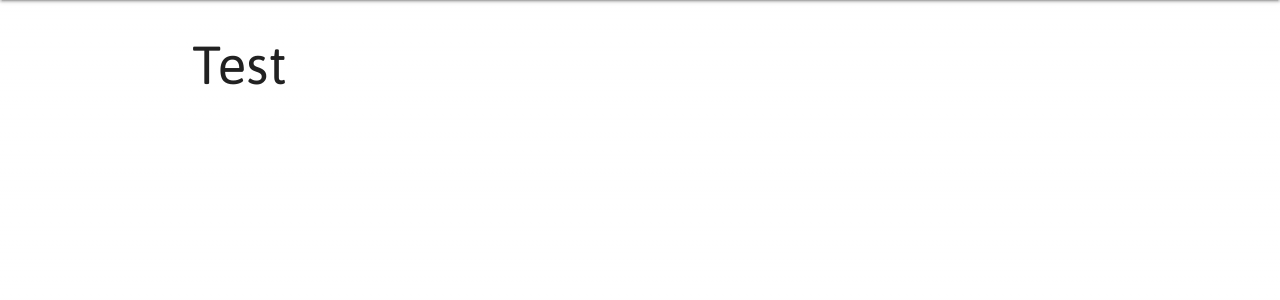
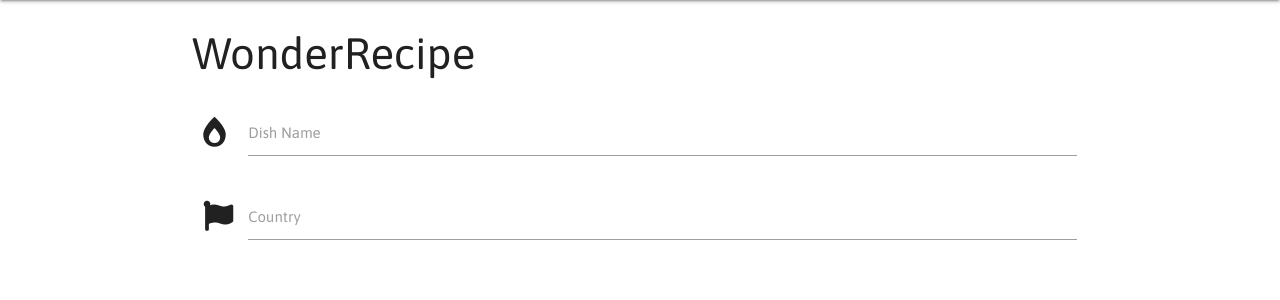
Before and after one commit to kervo/DataCentric_MS3, a Flask app: page /add_recipe in a window 1280 px wide. Shown: the part 64-364 px from the top of the page. Run offline with Flask 2, Linux system fonts and the light colour scheme; some libraries are stand-ins or nearby versions.

Commit message:
css-colour change, icons added

```diff
--- a/templates/add_recipe.html
+++ b/templates/add_recipe.html
@@ -1,4 +1,20 @@
 {% extends "base.html" %}
 {% block content %}
-<h2>Test</h2>
+<div class="row">
+    <h3 class="dark-pink-text">WonderRecipe</h3>
+  <form class="col s12">
+    <div class="row">
+      <div class="input-field col s12">
+        <i class="fas fa-burn prefix"></i>
+        <input id="recipe_name" type="text" class="validate" />
+        <label for="recipe_name">Dish Name</label>
+      </div>
+      <div class="input-field col s12">
+        <i class="fas fa-flag prefix"></i>
+        <input id="country" type="text" class="validate" />
+        <label for="country">Country</label>
+      </div>
+    </div>
+  </form>
+</div>
 {% endblock %}
--- a/templates/base.html
+++ b/templates/base.html
@@ -67,7 +67,7 @@
             {% for message in messages %}
             <div class="row">
                 <div class="col s12">
-                    <div class="card-panel light-green darken-1 white-text">
+                    <div class="card-panel pink-text text-darken-4">
                         <h3 class="center-align">{{ message }}</h3>
                     </div>
                 </div>
--- a/templates/dashboard.html
+++ b/templates/dashboard.html
@@ -3,7 +3,7 @@
     <div class="row">
         <div class="col s12 m8 offset-2">
             <div class="card-panel">
-                <h3 class="center-align">
+                <h3 class="center-align pink-text text-darken-4">
                 {{ username }}'s WonderChef
                 </h3>
             </div>
--- a/templates/recipes.html
+++ b/templates/recipes.html
@@ -9,8 +9,9 @@
             <div class="collapsible-body"><strong>Meal: {{ recipes.meal }}</strong>
             <p>Country: {{ recipes.country }}</p>
             <p>Preparation: {{ recipes.preparation }}</p>
+            {{ recipes.ingredients }}
             {% if recipes.vegetarian == "yes" %}
-            <h5><i class="fas fa-leaf tooltipped"
+            <h5><i class="fas fa-leaf pink-text text-darken-4 tooltipped"
             data-position="top" data-tooltip="I'm Vegetarian"></i></h5>
             {% endif %}
             </div>
```
Also changed, not shown: README.md.
